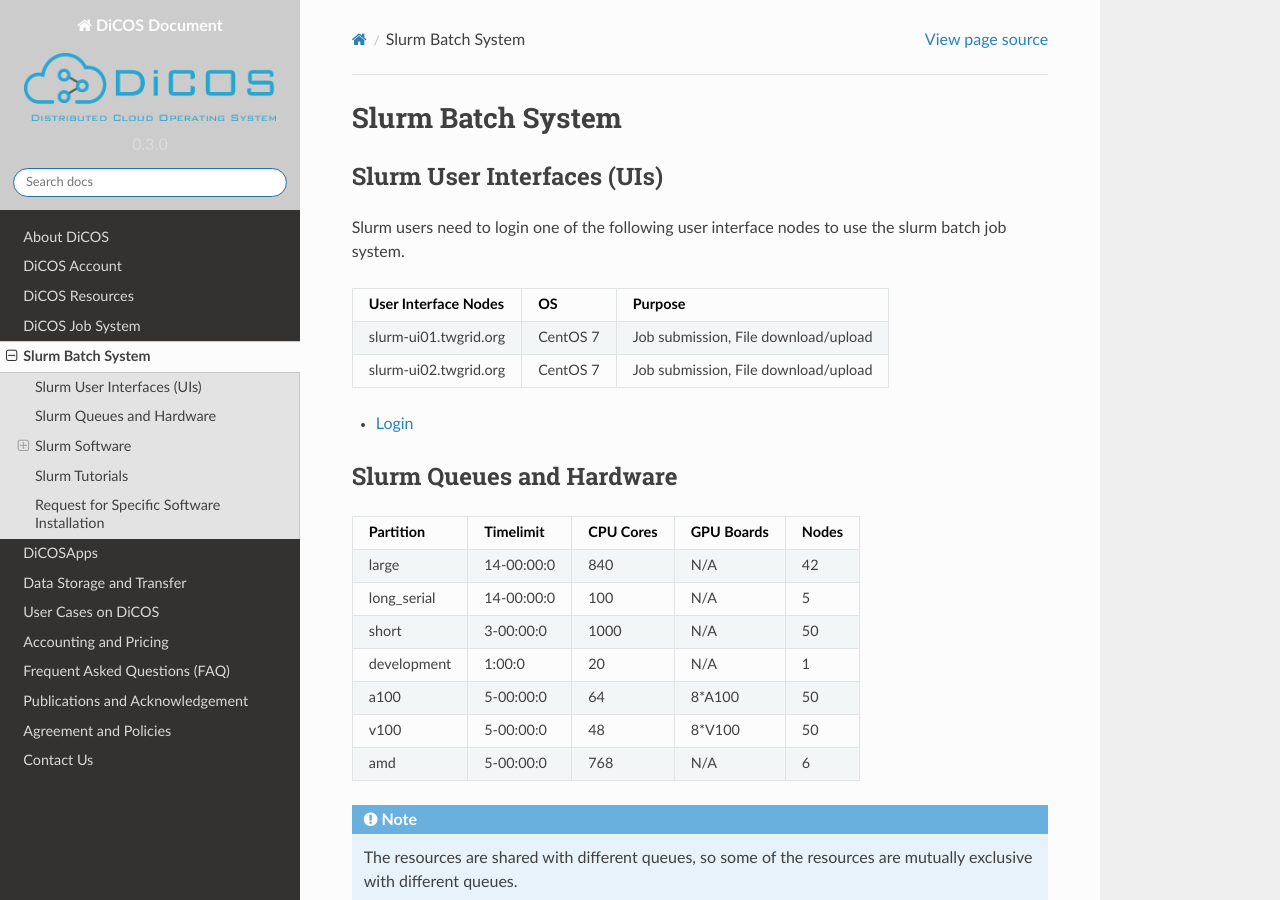
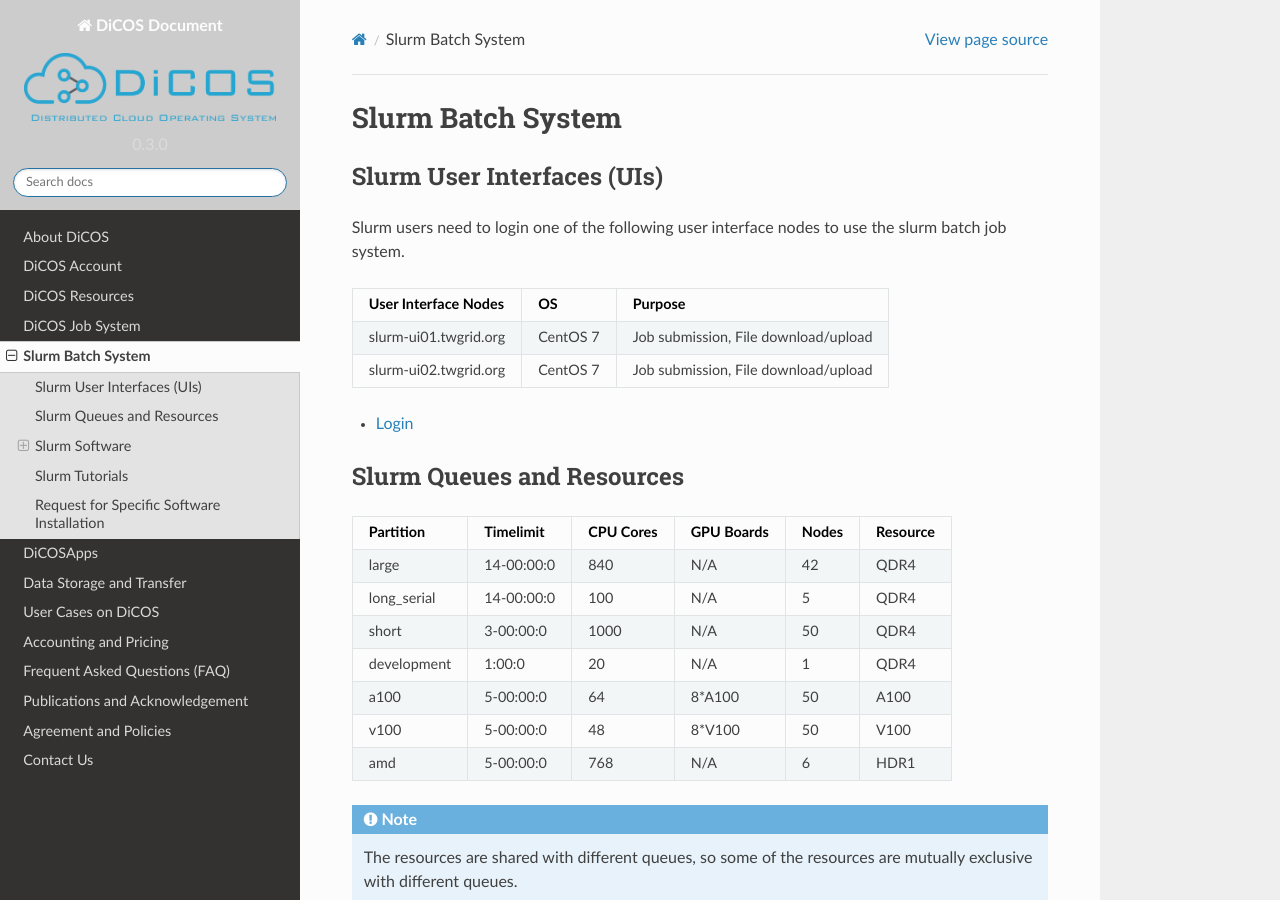
Before and after one commit to ASGCOPS/dicos_document, a Sphinx documentation site: the page built from docs/source/slurm_job_submission.rst, in a window 1280 px wide and 900 px high. Built offline with Sphinx 7.4.7 and the Read the Docs theme 2.0.0, drawn with Linux system fonts in a browser that asks for light colours.

Commit message:
Edit slurm_job_submission.rst

```diff
--- a/docs/source/slurm_job_submission.rst
+++ b/docs/source/slurm_job_submission.rst
@@ -26,7 +26,7 @@
 * :doc:`Login<slurm_job_submission/slurmui>`
 
 -------------------------------
-Slurm Queues and Hardware
+Slurm Queues and Resources
 -------------------------------
 
 .. list-table::
@@ -37,41 +37,49 @@
      - CPU Cores
      - GPU Boards
      - Nodes
+     - Resource
    * - large
      - 14-00:00:0
      - 840
      - N/A
      - 42
+     - QDR4
    * - long_serial
      - 14-00:00:0
      - 100
      - N/A
      - 5
+     - QDR4
    * - short
      - 3-00:00:0
      - 1000
      - N/A
      - 50
+     - QDR4
    * - development
      - 1:00:0
      - 20
      - N/A
      - 1
+     - QDR4
    * - a100
      - 5-00:00:0
      - 64
      - 8*A100
      - 50
+     - A100
    * - v100
      - 5-00:00:0
      - 48
      - 8*V100
      - 50
+     - V100
    * - amd
      - 5-00:00:0
      - 768
      - N/A
      - 6
+     - HDR1
 
 .. note::
 
```
